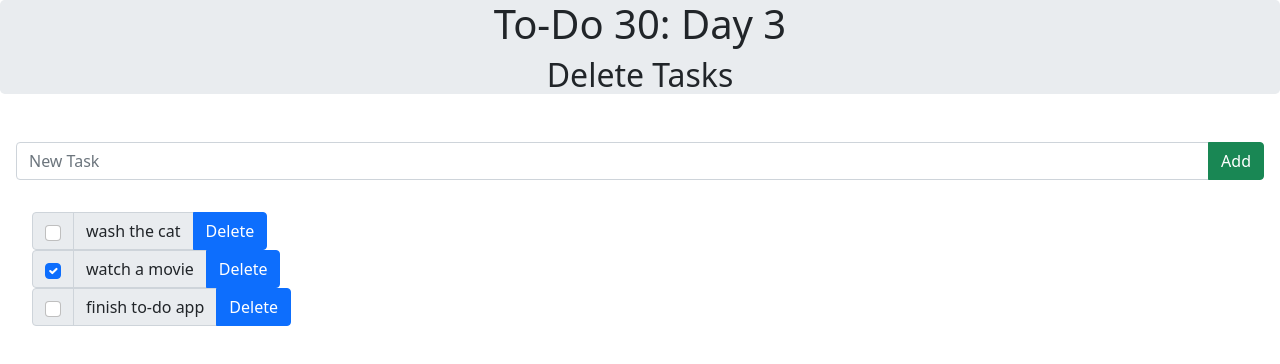
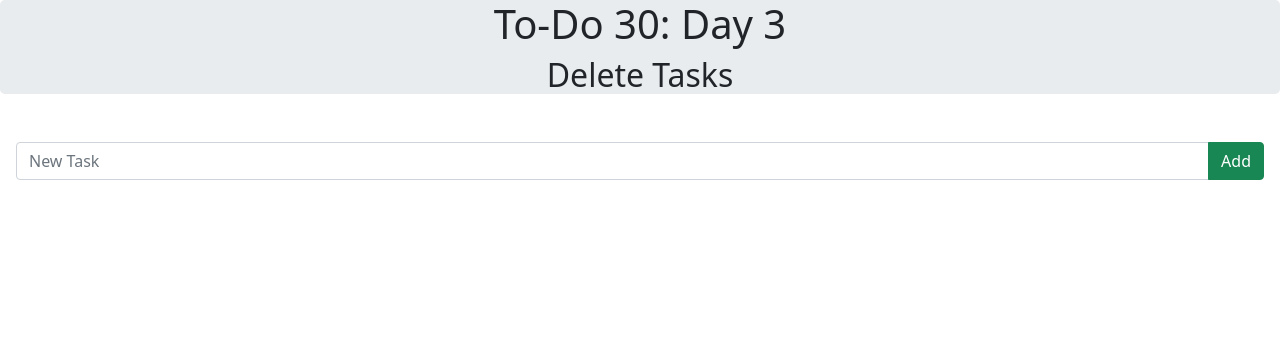
Before and after one commit to ejw773/to-do-30, a React (Create React App) app: page / in a window 1280 px wide. Shown: the top 364 px of the page. Built offline with nearby package versions, Linux system fonts and the light colour scheme.

Commit message:
attempts but fails to fix id numbering bug

```diff
--- a/src/components/MainComponent.js
+++ b/src/components/MainComponent.js
@@ -6,21 +6,21 @@ import TaskList from './TaskListComponent';
 const Main = () => {
     // Set up State
     const [taskList, setTaskList] = useState([
-        {
-            task: 'wash the cat',
-            id: 0,
-            isCompleted: false
-        },
-        {
-            task: 'watch a movie',
-            id: 1,
-            isCompleted: true
-        },
-        {
-            task: 'finish to-do app',
-            id: 2,
-            isCompleted: false
-        }
+        // {
+        //     task: 'wash the cat',
+        //     id: 0,
+        //     isCompleted: false
+        // },
+        // {
+        //     task: 'watch a movie',
+        //     id: 1,
+        //     isCompleted: true
+        // },
+        // {
+        //     task: 'finish to-do app',
+        //     id: 2,
+        //     isCompleted: false
+        // }
     ]);
 
     // Set up Methods
@@ -31,6 +31,7 @@ const Main = () => {
         setTaskList(newTaskList);
     };
     const toggleCompleted = ({target}) => {
+        console.log(target);
         let targetId = parseInt(target.id);
         let newTaskList = [...taskList];
         newTaskList[target.id].isCompleted = !newTaskList[targetId].isCompleted;
@@ -50,6 +51,7 @@ const Main = () => {
         };
         let newTaskList = [...taskList, newTask];
         setTaskList(newTaskList);
+        console.log(taskList);
     }
 
     // Return JSX
```
